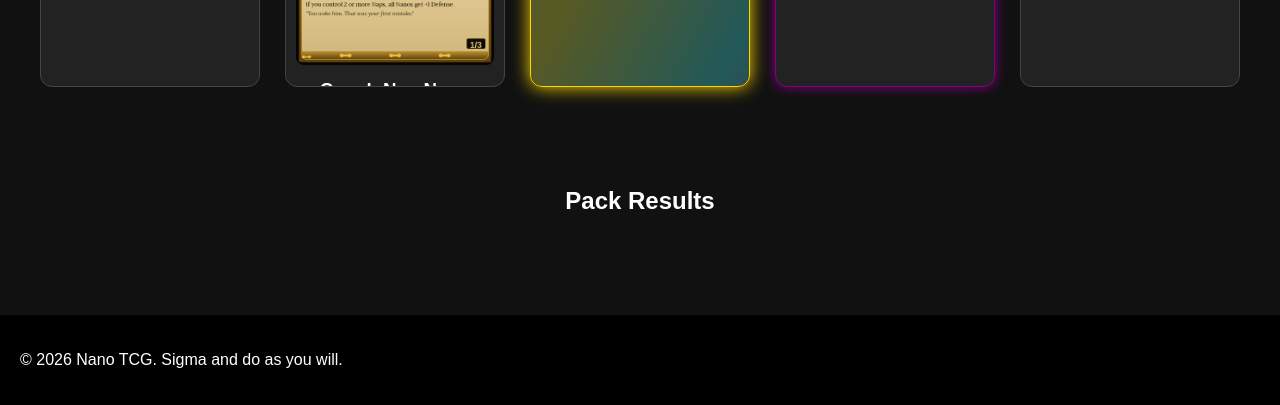
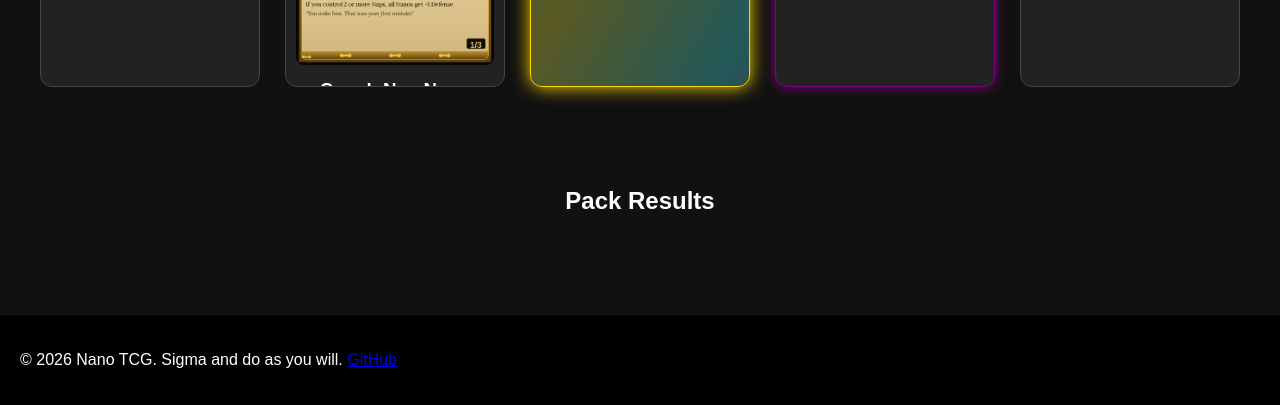
Before and after one commit to MewtwoRBGY/nano-tcg-website, a plain HTML site: page html/index.html in a window 1280 px wide. Shown: the part 1087-1492 px from the top of the page. Drawn offline with Linux system fonts and the light colour scheme.

Commit message:
Added GitHub

```diff
--- a/html/index.html
+++ b/html/index.html
@@ -52,7 +52,7 @@
     </section>
 
     <footer>
-        <p>© 2026 Nano TCG. Sigma and do as you will.</p>
+        <p>© 2026 Nano TCG. Sigma and do as you will. <a href="https://github.com/MewtwoRBGY/nano-tcg-website">GitHub</a></p>
     </footer>
 
     <script src="../js/script.js"></script>
```
